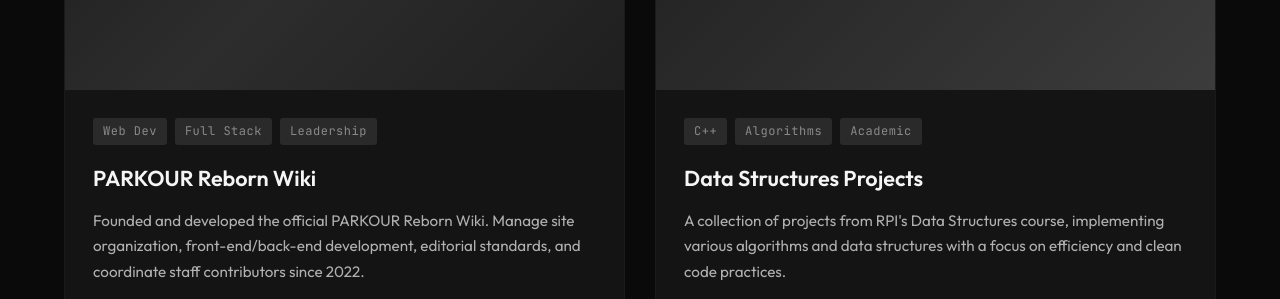
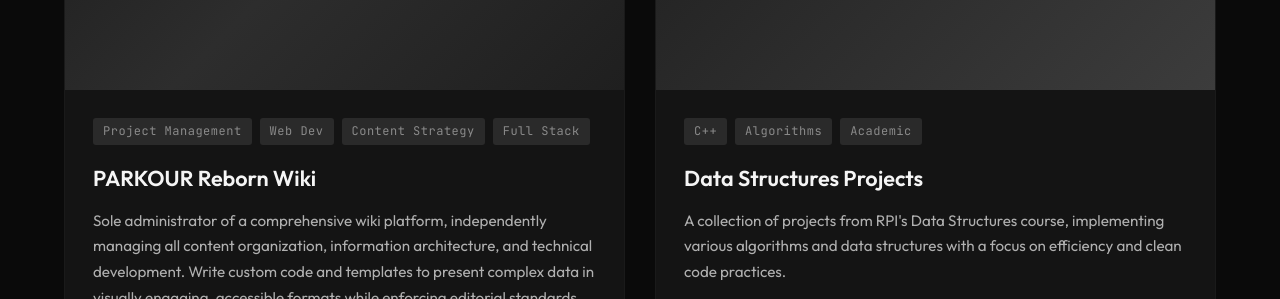
Before and after one commit to ErvinOwusu/Ervin-Owusu-Portfolio, a plain HTML site: page index.html in a window 1280 px wide. Shown: the part 2610-2909 px from the top of the page. Drawn offline with Linux system fonts and the light colour scheme.

Commit message:
updating portfolio

```diff
--- a/index.html
+++ b/index.html
@@ -160,12 +160,13 @@
                     </div>
                     <div class="project-info">
                         <div class="project-tags">
+                            <span>Project Management</span>
                             <span>Web Dev</span>
+                            <span>Content Strategy</span>
                             <span>Full Stack</span>
-                            <span>Leadership</span>
                         </div>
                         <h3>PARKOUR Reborn Wiki</h3>
-                        <p>Founded and developed the official PARKOUR Reborn Wiki. Manage site organization, front-end/back-end development, editorial standards, and coordinate staff contributors since 2022.</p>
+                        <p>Sole administrator of a comprehensive wiki platform, independently managing all content organization, information architecture, and technical development. Write custom code and templates to present complex data in visually engaging, accessible formats while enforcing editorial standards and ensuring consistency across 100+ pages of documentation.</p>
                         <div class="project-links">
                             <a href="https://parkourreborn.wiki/" target="_blank" class="demo-link">
                                 Visit Wiki →
```
